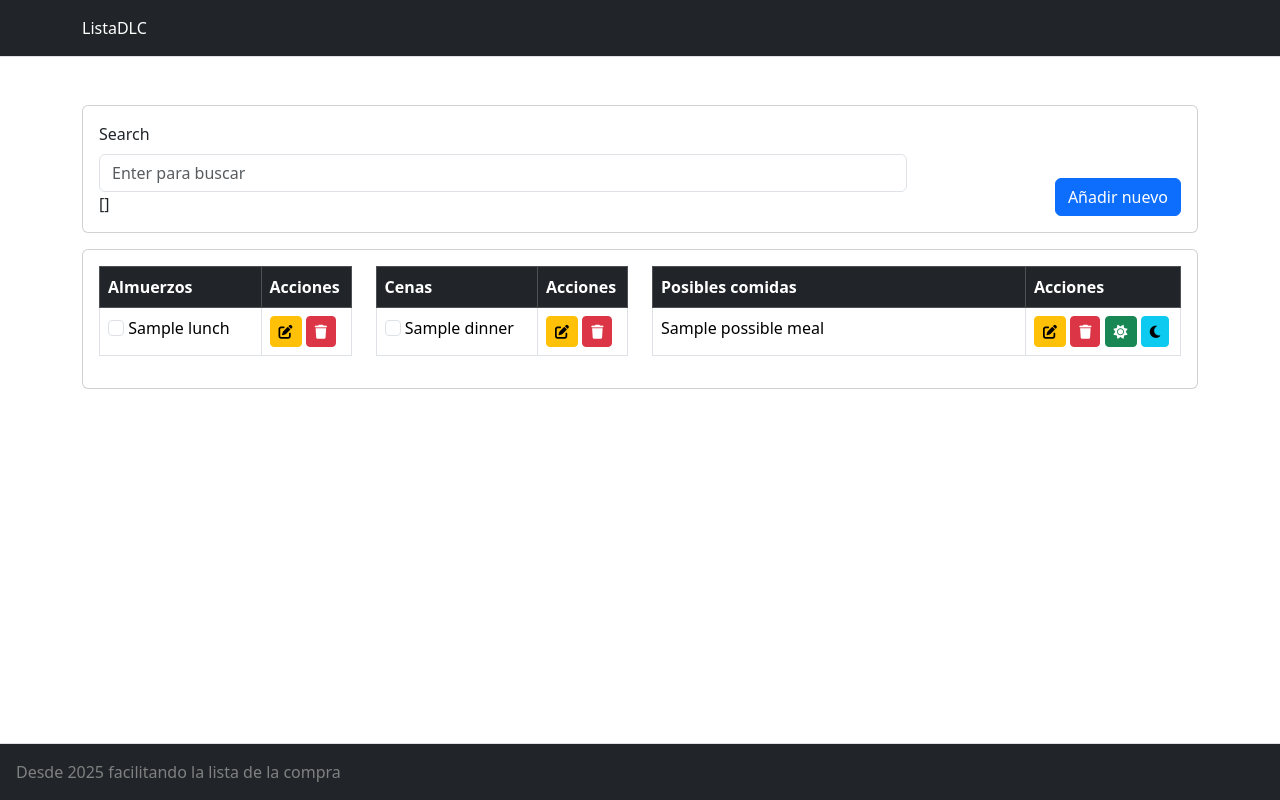
After one commit to jpasao/listacompraWebview, a Django app: template lista/templates/meal/meal_list.html in a window 1280 px wide. The commit adds this page. Run offline with Django 5.2, Linux system fonts and the light colour scheme; the template is opened without the code that fills it: most values are stand-ins (such as "Sample title", 1, 10 or a date in 2020); form fields are guessed from the names that the template uses; some libraries are stand-ins or nearby versions.

Commit message:
Add meals and split url, form and view files

```diff
--- /dev/null
+++ b/lista/forms/__init__.py
@@ -0,0 +1 @@
+from .ingredient_forms import *
--- a/lista/static/css/lista.css
+++ b/lista/static/css/lista.css
@@ -1,3 +1,9 @@
-.table-fit {
-    width: 10%;
-  }
+.column-fit {
+    width: 1px;
+}
+.fit-2-icons {
+  width: 90px;
+}
+.fit-4-icons {
+  width: 155px;
+}
--- a/lista/templates/base.html
+++ b/lista/templates/base.html
@@ -18,7 +18,7 @@
     <header class="p-3 mb-3 border-bottom navbar-dark bg-dark">
         <div class="container">
             <div class="d-flex flex-wrap align-items-center justify-content-center justify-content-lg-start">
-                <a href="{% url 'ingredient_list' %}" class="navbar-brand">
+                <a href="{% url 'home' %}" class="navbar-brand">
                     ListaDLC
                 </a>
                 {% if user.is_authenticated %}
@@ -29,7 +29,11 @@
                                 Principal
                             </a>
                         </li>
-                        <li><a href="#" class="nav-link px-2 {% if 'meal' in url_name %} link-secondary {% endif %}">Comidas</a></li>
+                        <li>
+                            <a href="{% url 'meal_list' %}" class="nav-link px-2 {% if 'meal' in url_name %} link-secondary {% endif %}">
+                                Comidas
+                            </a>
+                        </li>
                         <li><a href="#" class="nav-link px-2 {% if 'other' in url_name %} link-secondary {% endif %}">Otros</a></li>
                     {% endwith %}
                 </ul>
@@ -89,12 +93,9 @@
     </footer>
     {% bootstrap_javascript %}
     <script src="../static/js/snippets.js"></script>
+    <script>
+      const loadingItem = document.getElementById('loading')
+      loadingItem.style.display = 'none'
+    </script>
 </body>
-<script>
-    window.onload = function () {
-        var loadingItem = document.getElementById('loading')
-        loadingItem.style.display = "none";
-    }
-</script>
-
 </html>
--- a/lista/templates/ingredient/ingredient_edit.html
+++ b/lista/templates/ingredient/ingredient_edit.html
@@ -28,6 +28,7 @@
             <div class="text-danger">{{ form.comment.errors }}</div>
         </div>
         <button type="submit" class="btn btn-primary">Guardar</button>
+        <a href="{% url 'ingredient_list' %}" class="btn btn-secondary">Cancelar</a>
     </form>
 </div>
 
--- /dev/null
+++ b/lista/templates/meal/meal_list.html
@@ -0,0 +1,143 @@
+{% extends 'base.html' %}
+
+{% block content %}
+<div class="card">
+    <div class="card-body">
+        <div class="row g-3">
+            <div class="col-9">
+                <form method="GET">
+                    {% csrf_token %}
+                    <label for="{{ form.search.id_for_label }}" class="form-label">{{ form.search.label_tag }}</label>
+                    <input type="text" class="form-control" id="{{ form.search.id_for_label }}"
+                        placeholder="Enter para buscar">
+                    {{ form.search.errors }}
+                </form>
+            </div>
+            <div class="col-3 d-flex justify-content-end">
+                <a class="btn btn-primary align-self-end" href="{% url 'meal_new' %}">Añadir nuevo</a>
+            </div>
+        </div>
+    </div>
+</div>
+<div class="card my-3">
+    <div class="card-body">
+        <div class="row">
+            <div class="col">
+                <div class="row">
+                    <div class="col">
+                        <table class="table table-hover table-bordered">
+                            <thead class="table-dark">
+                                <tr>
+                                    <th scope="col">Almuerzos</th>
+                                    <th scope="col" class="fit-2-icons">Acciones</th>
+                                </tr>
+                            </thead>
+                            <tbody>
+                                {% for lunch in lunches %}
+                                <tr>
+                                    <td>
+                                        <form method="POST" action="{% url 'meal_check' pk=lunch.pk %}" class="column-fit d-inline">
+                                            {% csrf_token %}
+                                            <input type="checkbox" name="ischecked" onclick="this.form.submit()"
+                                                class="form-check-input" id="id_ischecked" {% if meal.ischecked == 1 %} checked {% endif %}>
+                                        </form>
+                                        {{ lunch.name }}
+                                    </td>
+                                    <td>
+                                        <a href="{% url 'meal_edit' pk=lunch.pk %}" class="btn btn-warning btn-sm">
+                                            <i class="fa-solid fa-pen-to-square"></i>
+                                        </a>
+                                        <button type="button" class="btn btn-danger btn-sm" data-bs-toggle="modal"
+                                            data-bs-target="#deleteModal" data-bs-name="{{ lunch.name }}"
+                                            data-bs-function="meal" data-bs-id="{{ lunch.pk }}">
+                                            <i class="fa-solid fa-trash"></i>
+                                        </button>
+                                    </td>
+                                </tr>
+                                {% endfor %}
+                            </tbody>
+                        </table>
+                    </div>
+                    <div class="col">
+                        <table class="table table-hover table-bordered">
+                            <thead class="table-dark">
+                                <tr>
+                                    <th scope="col">Cenas</th>
+                                    <th scope="col" class="fit-2-icons">Acciones</th>
+                                </tr>
+                            </thead>
+                            <tbody>
+                                {% for dinner in dinners %}
+                                <tr>
+                                    <td>
+                                        <form method="POST" action="{% url 'meal_check' pk=dinner.pk %}" class="column-fit d-inline">
+                                            {% csrf_token %}
+                                            <input type="checkbox" name="ischecked" onclick="this.form.submit()"
+                                                class="form-check-input" id="id_ischecked" {% if meal.ischecked == 1 %} checked {% endif %}>
+                                        </form>
+                                        {{ dinner.name }}
+                                    </td>
+                                    <td>
+                                        <a href="{% url 'meal_edit' pk=dinner.pk %}" class="btn btn-warning btn-sm">
+                                            <i class="fa-solid fa-pen-to-square"></i>
+                                        </a>
+                                        <button type="button" class="btn btn-danger btn-sm" data-bs-toggle="modal"
+                                            data-bs-target="#deleteModal" data-bs-name="{{ dinner.name }}"
+                                            data-bs-function="meal" data-bs-id="{{ dinner.pk }}">
+                                            <i class="fa-solid fa-trash"></i>
+                                        </button>
+                                    </td>
+                                </tr>
+                                {% endfor %}
+                            </tbody>
+                        </table>
+                    </div>
+                </div>
+            </div>
+            <div class="col">
+                <div class="row">
+                    <div class="col">
+                        <table class="table table-hover table-bordered">
+                            <thead class="table-dark">
+                                <tr>
+                                    <th scope="col">Posibles comidas</th>
+                                    <th scope="col" class="fit-4-icons">Acciones</th>
+                                </tr>
+                            </thead>
+                            <tbody>
+                                {% for possible_meal in possible_meals %}
+                                <tr>
+                                    <td>{{ possible_meal.name }}</td>
+                                    <td>
+                                        <a href="{% url 'meal_edit' pk=possible_meal.pk %}" class="btn btn-warning btn-sm">
+                                            <i class="fa-solid fa-pen-to-square"></i>
+                                        </a>
+                                        <button type="button" class="btn btn-danger btn-sm" data-bs-toggle="modal"
+                                            data-bs-target="#deleteModal" data-bs-name="{{ possible_meal.name }}"
+                                            data-bs-function="meal" data-bs-id="{{ possible_meal.pk }}">
+                                            <i class="fa-solid fa-trash"></i>
+                                        </button>
+                                        <form method="POST" action="{% url 'meal_choose' pk=possible_meal.pk %}" class="column-fit d-inline">
+                                            {% csrf_token %}
+                                            <button type="submit" class="btn btn-success btn-sm">
+                                                <i class="fa-solid fa-sun"></i>
+                                            </button>
+                                        </form>
+                                        <form method="POST" action="{% url 'meal_choose_dinner' pk=possible_meal.pk %}" class="column-fit d-inline">
+                                            {% csrf_token %}
+                                            <button type="submit" class="btn btn-info btn-sm">
+                                                <i class="fa-solid fa-moon"></i>
+                                            </button>
+                                        </form>
+                                    </td>
+                                </tr>
+                                {% endfor %}
+                            </tbody>
+                        </table>
+                    </div>
+                </div>
+            </div>
+        </div>
+    </div>
+</div>
+{% endblock %}
--- a/lista/templates/registration/login.html
+++ b/lista/templates/registration/login.html
@@ -1,7 +1,7 @@
 {% extends "base.html" %}
 
 {% block content %}
-<main class="form-signin w-25 p-3 m-auto" style="min-width:300px">
+<main class="form-signin w-25 p-3 m-auto" style="max-width:300px">
     <form method="post" action="{% url 'login' %}">
         {% csrf_token %}
         <i class="fa-solid fa-scroll" style="font-size: xxx-large"></i>
--- /dev/null
+++ b/lista/urls/__init__.py
@@ -0,0 +1,4 @@
+from .ingredient_urls import ingredient_urlpatterns
+from .meal_urls import meal_urlpatterns
+
+urlpatterns = ingredient_urlpatterns + meal_urlpatterns
--- /dev/null
+++ b/lista/views/__init__.py
@@ -0,0 +1 @@
+from .ingredient_views import *
```
Also changed, not shown: lista/forms/ingredient_forms.py (renamed from lista/forms.py, +1 -6 lines), lista/forms/meal_forms.py (added, +60 -0 lines), lista/templates/ingredient/ingredient_list.html (+5 -5 lines), lista/templates/meal/meal_edit.html (added, +28 -0 lines), lista/urls.py (deleted, +0 -12 lines), lista/urls/ingredient_urls.py (added, +13 -0 lines), lista/urls/meal_urls.py (added, +12 -0 lines), lista/views/ingredient_views.py (renamed from lista/views.py, +6 -4 lines), lista/views/meal_views.py (added, +97 -0 lines).
